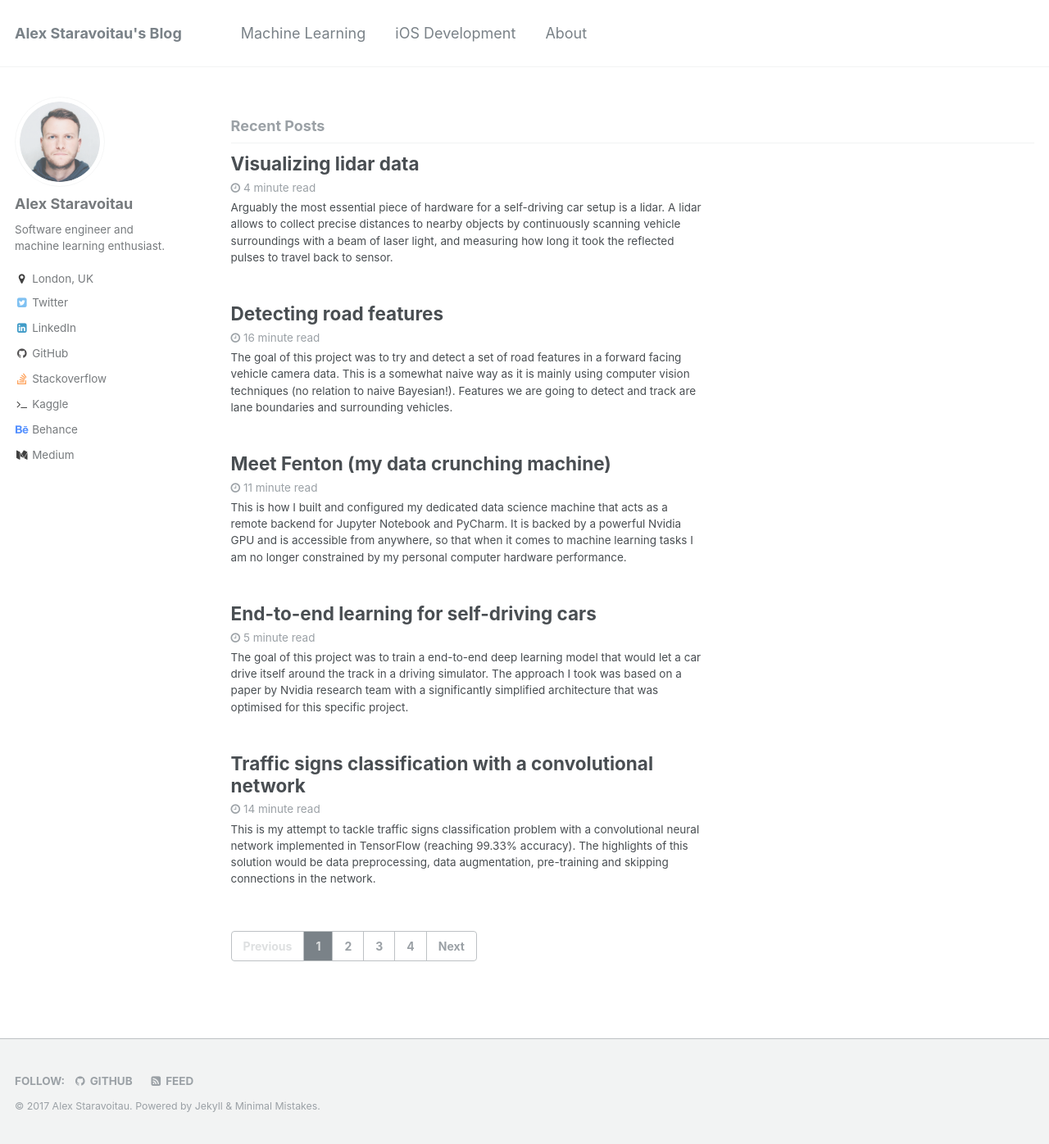
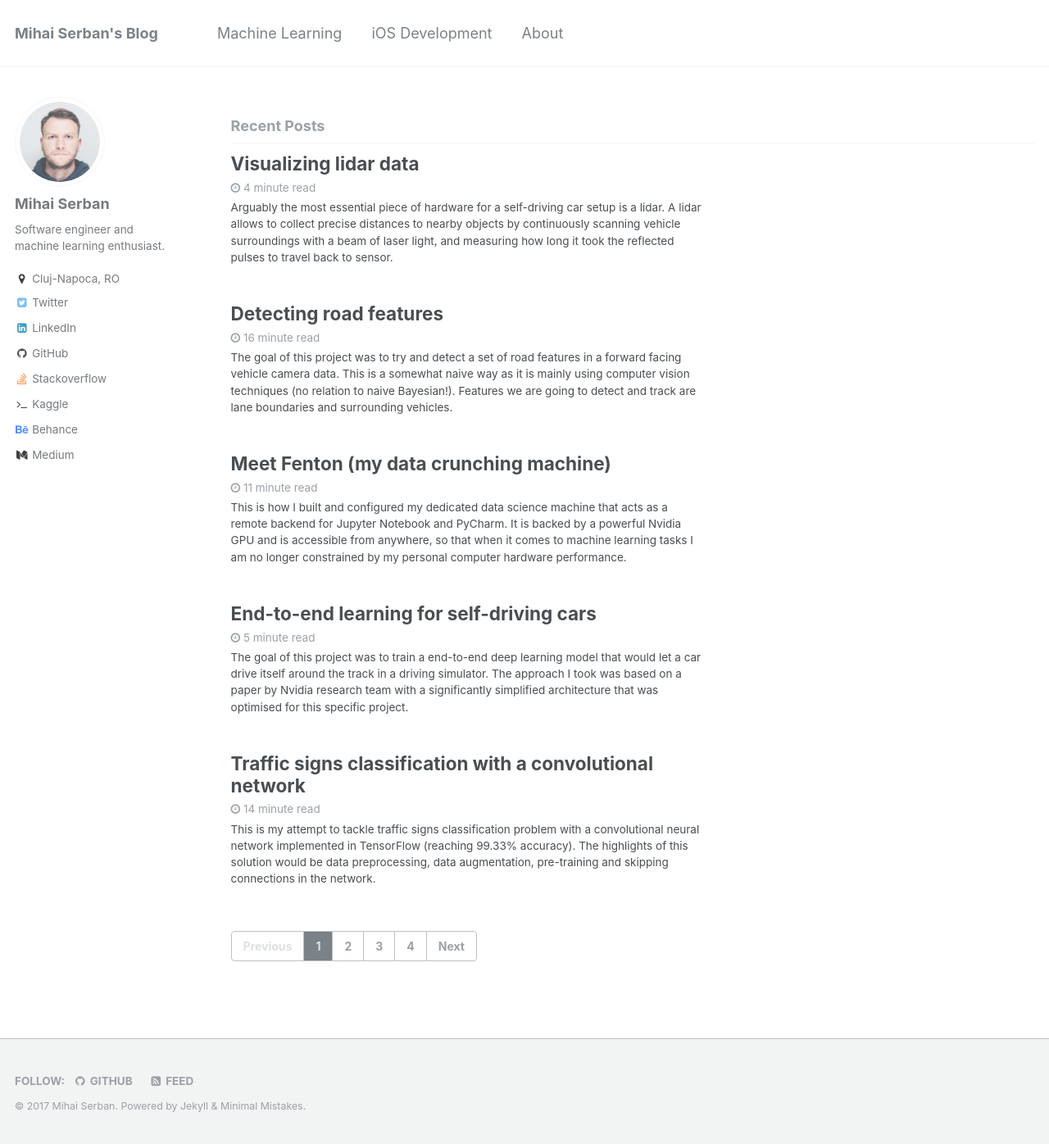
Before and after one commit to mihaiserban/mihaiserban.github.io, a Jekyll site: the page built from index.html, in a window 1280 px wide and 1396 px high. Shown: the whole window at 82% size. Built offline with Jekyll 4.4.1, drawn with Linux system fonts in a browser that asks for light colours; the list of posts is cut into pages by our own code.

Commit message:
remove files

```diff
--- a/CNAME
+++ /dev/null
@@ -1 +0,0 @@
-navoshta.com
--- a/_config.yml
+++ b/_config.yml
@@ -7,20 +7,20 @@
 
 # Site Settings
 locale                   : "en"
-title                    : "Alex Staravoitau's Blog"
+title                    : "Mihai Serban's Blog"
 title_separator          : "-"
-name                     : &name "Alex Staravoitau"
-description              : &description "Alex's amazing blog about tech and stuff."
-url                      : "//navoshta.com"
+name                     : &name "Mihai Serban"
+description              : &description "Mihai's amazing blog about tech and stuff."
+url                      : "//mihaiserban.github.io"
 baseurl                  : # the subpath of your site, e.g. "/blog"
-repository                  : "https://github.com/navoshta/navoshta.github.io"
+repository                  : "https://github.com/mihaiserban/mihaiserban.github.io"
 teaser                   : # filename of teaser fallback teaser image placed in /images/, .e.g. "500x300.png"
 # breadcrumbs            : false # true, false (default)
 words_per_minute         : 200
 comments:
   provider               : "disqus"
   disqus:
-    shortname            : "navoshta"
+    shortname            : "mihaiserban.github.io"
   discourse:
     server               : # https://meta.discourse.org/t/embedding-discourse-comments-via-javascript/31963 , e.g.: meta.discourse.org
   facebook:
@@ -77,10 +77,10 @@ analytics:
 
 # Site Author
 author:
-  name             : "Alex Staravoitau"
+  name             : "Mihai Serban"
   avatar           : "images/bio-photo.jpg"
   bio              : "Software engineer and machine learning enthusiast."
-  location         : "London, UK"
+  location         : "Cluj-Napoca, RO"
   email            :
   uri              :
   bitbucket        :
@@ -89,7 +89,7 @@ author:
   flickr           :
   facebook         :
   foursquare       :
-  github           : navoshta
+  github           : mihaiserban
   google_plus      :
   keybase          :
   instagram        :
@@ -100,7 +100,7 @@ author:
   stackoverflow    : 300131/alex-staravoitau
   steam            :
   tumblr           :
-  twitter          : alexstaravoitau
+  twitter          : MihaiSerban
   vine             :
   weibo            :
   xing             :
```
Also changed, not shown: screenshot-layouts.png (deleted), screenshot.png (deleted).
